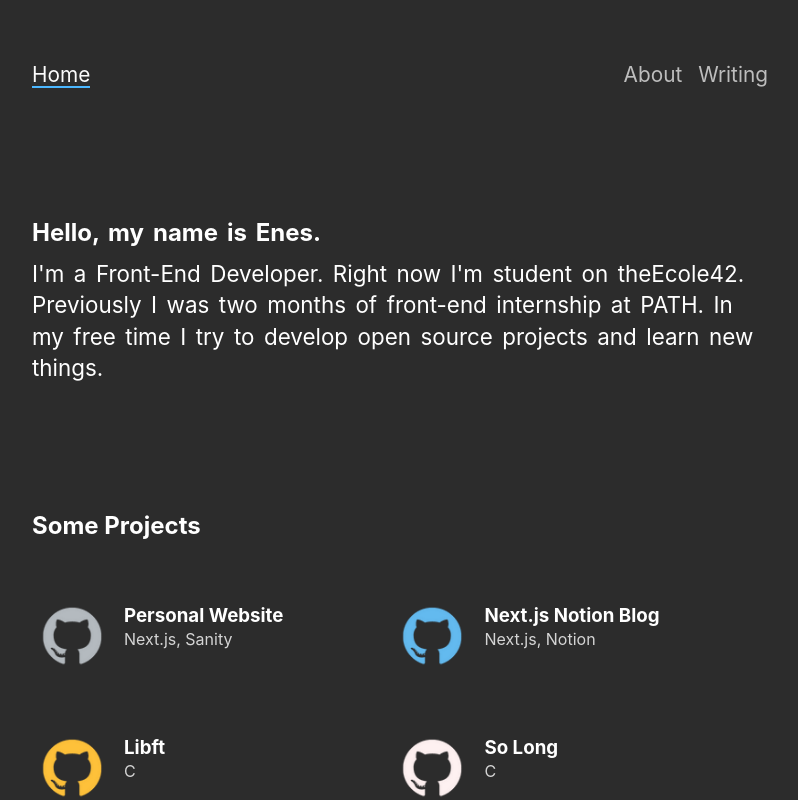
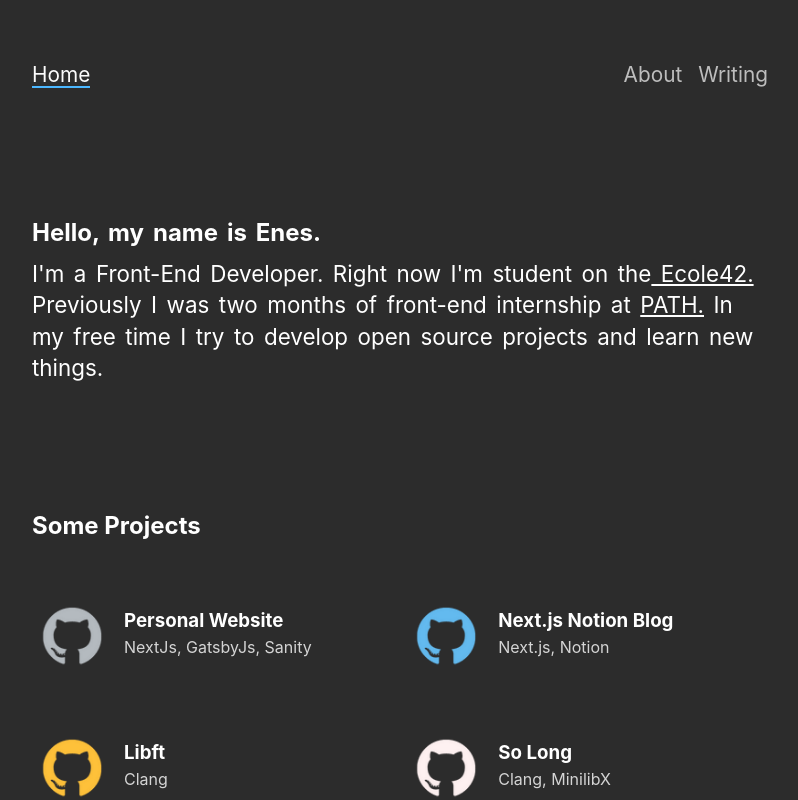
Before and after one commit to eneskutlay/next-notion-blog, a Next.js app: page / in a window 1280 px wide. Shown: the top 800 px of the page, without its empty margins (240-1038 px from the left). Built offline with nearby package versions, Linux system fonts and the light colour scheme.

Commit message:
Home and Write page completed

```diff
--- a/components/Card/Card.js
+++ b/components/Card/Card.js
@@ -6,7 +6,7 @@
     <div className={styles.root}>
       <a
         target="_blank"
-        rel="noreferrer"
+        rel="noopener noreferrer"
         href={props.url}
         className={styles.item}
       >
--- a/components/Card/Card.module.css
+++ b/components/Card/Card.module.css
@@ -21,11 +21,11 @@
     padding: 0.5rem;
   }
   .details h3 {
-    margin: 0 20px;
+    margin: 5px 20px;
   }
 
   .details p {
-    margin: 2px 20px;
+    margin: 4px 20px;
     opacity: 0.8;
   }
   .item:hover {
--- a/components/Connect/Connect.module.css
+++ b/components/Connect/Connect.module.css
@@ -35,7 +35,7 @@
   }
 
   .socialLinks {
-    font-size: 1.1rem;
+    font-size: 1.3rem;
     font-weight: bold;
     display: flex;
   }
--- a/lib/data.js
+++ b/lib/data.js
@@ -17,15 +17,17 @@
 export const personal = {
   name: "Enes.",
   title: "Front-End Developer",
-  school: "Ecole42.",
+  school: " Ecole42. ",
   company: "PATH.",
+  companyUrl: "https://path.com.tr/",
+  schoolUrl: "https://42istanbul.com.tr/",
 };
 
 export const projects = [
   {
     title: "Personal Website",
     url: "https://github.com/eneskutlay/website",
-    lang: "Next.js, Sanity",
+    lang: "NextJs, GatsbyJs, Sanity",
     image: "/user.png",
   },
   {
@@ -37,13 +39,13 @@
   {
     title: "Libft",
     url: "https://github.com/eneskutlay/libft",
-    lang: "C",
+    lang: "Clang",
     image: "/library.png",
   },
   {
     title: "So Long",
     url: "https://github.com/eneskutlay/so_long",
-    lang: "C",
+    lang: "Clang, MinilibX",
     image: "/joystick.png",
   },
 ];
--- a/pages/index.js
+++ b/pages/index.js
@@ -10,9 +10,18 @@
         <h1> {`Hello, my name is ${personal.name}`}</h1>
         <p>
           I'm a {`${personal.title}`}. Right now I'm student on the
-          {`${personal.school}`} Previously I was two months of front-end
-          internship at {`${personal.company}`} In my free time I try to develop
-          open source projects and learn new things.
+          <a
+            href="_blank"
+            rel="noopener noreferrer"
+          >{`${personal.school}`}</a>{" "}
+          Previously I was two months of front-end internship at{" "}
+          <a
+            href={personal.companyUrl}
+            target="_blank"
+            rel="noopener noreferrer"
+          >{`${personal.company}`}</a>{" "}
+          In my free time I try to develop open source projects and learn new
+          things.
         </p>
       </div>
       <div className={styles.projects}>
--- a/styles/Home.module.css
+++ b/styles/Home.module.css
@@ -20,6 +20,10 @@
 .profileDetails h1 {
   margin: 0;
   font-size: 1.5rem;
+}
+
+.profileDetails a {
+  text-decoration: underline;
 }
 
 .profileDetails p {
```
